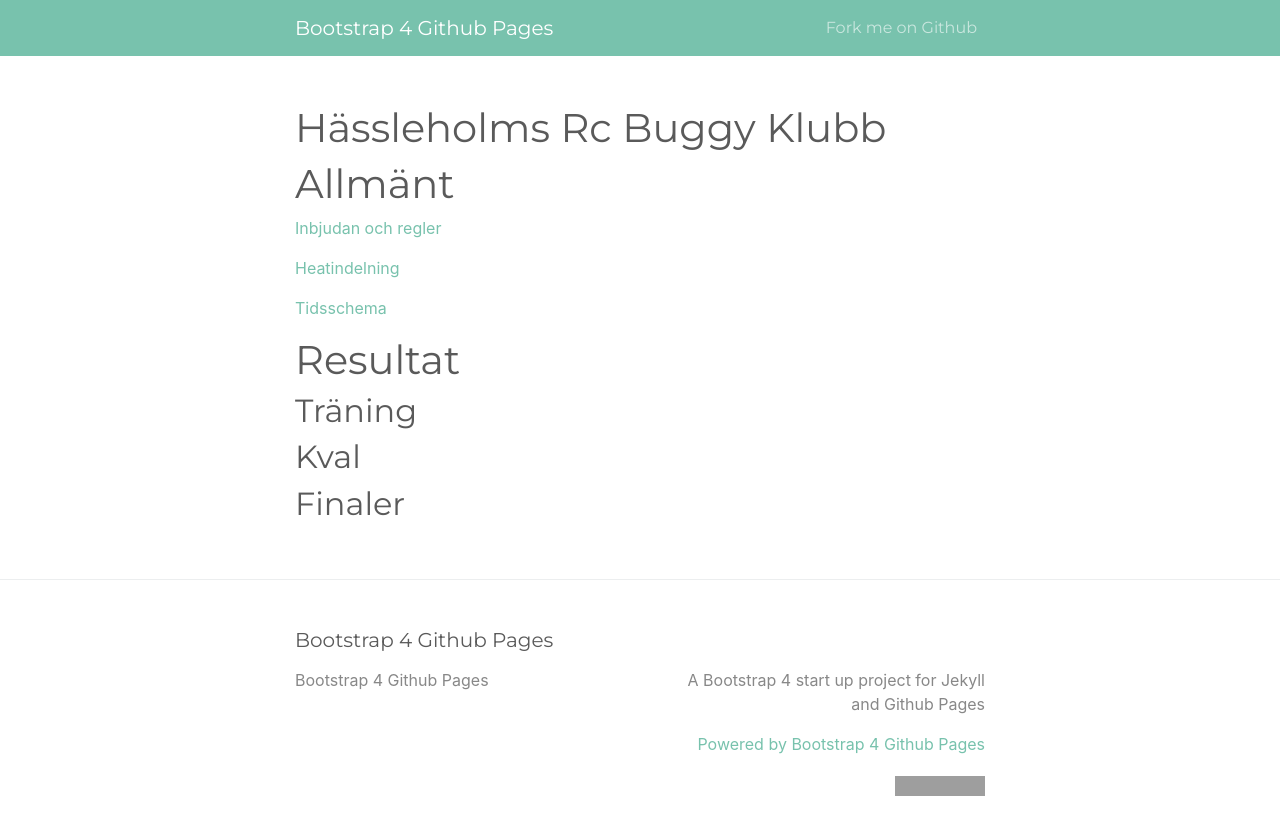
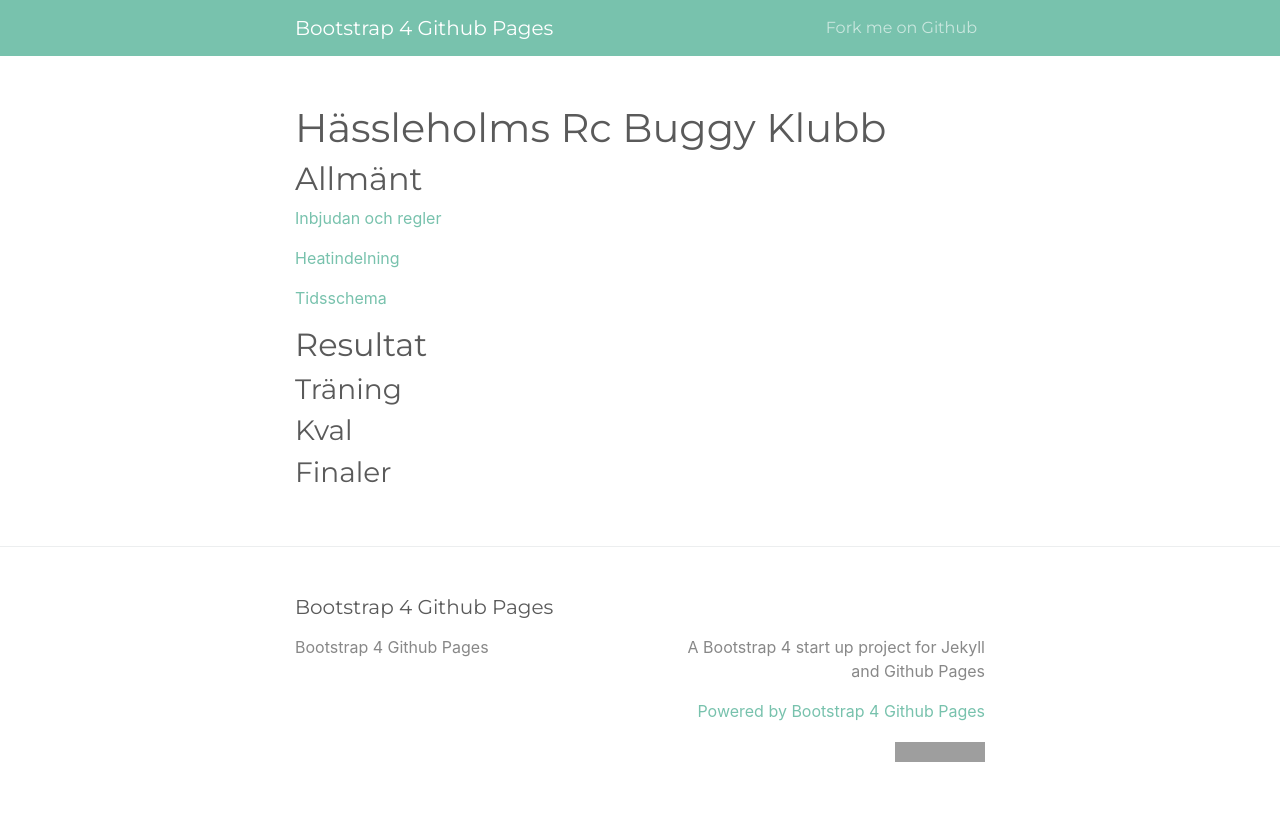
Before and after one commit to VGDev1/H-ssleholms-Rc-Buggy-Klubb, a Jekyll site: the page built from index.md, in a window 1280 px wide. Shown: the top 835 px of the page. Built offline with Jekyll 4.4.1, drawn with Linux system fonts in a browser that asks for light colours; grey boxes are pictures that could not be loaded.

```diff
--- a/index.md
+++ b/index.md
@@ -3,7 +3,8 @@ layout: page
 title: Hässleholms Rc Buggy Klubb
 ---
 
-# Allmänt
+
+## Allmänt
 
 [Inbjudan och regler](Information.pdf)
 
@@ -11,12 +12,12 @@ title: Hässleholms Rc Buggy Klubb
 
 [Tidsschema](Tidschema.pdf)
 
-# Resultat
+## Resultat
 
-## Träning
+### Träning
 
 
-## Kval
+### Kval
 
 
-## Finaler
+### Finaler
```
